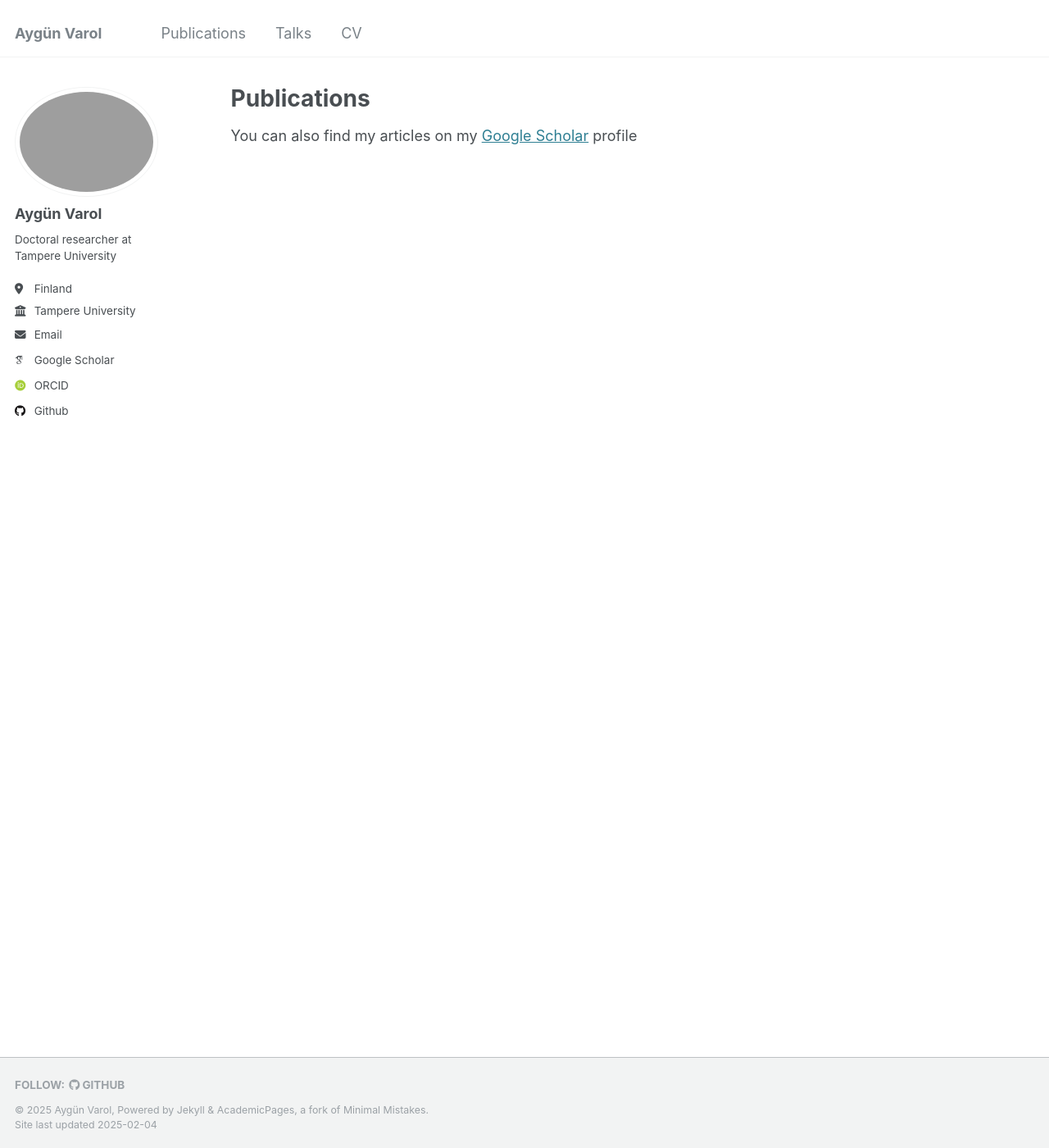
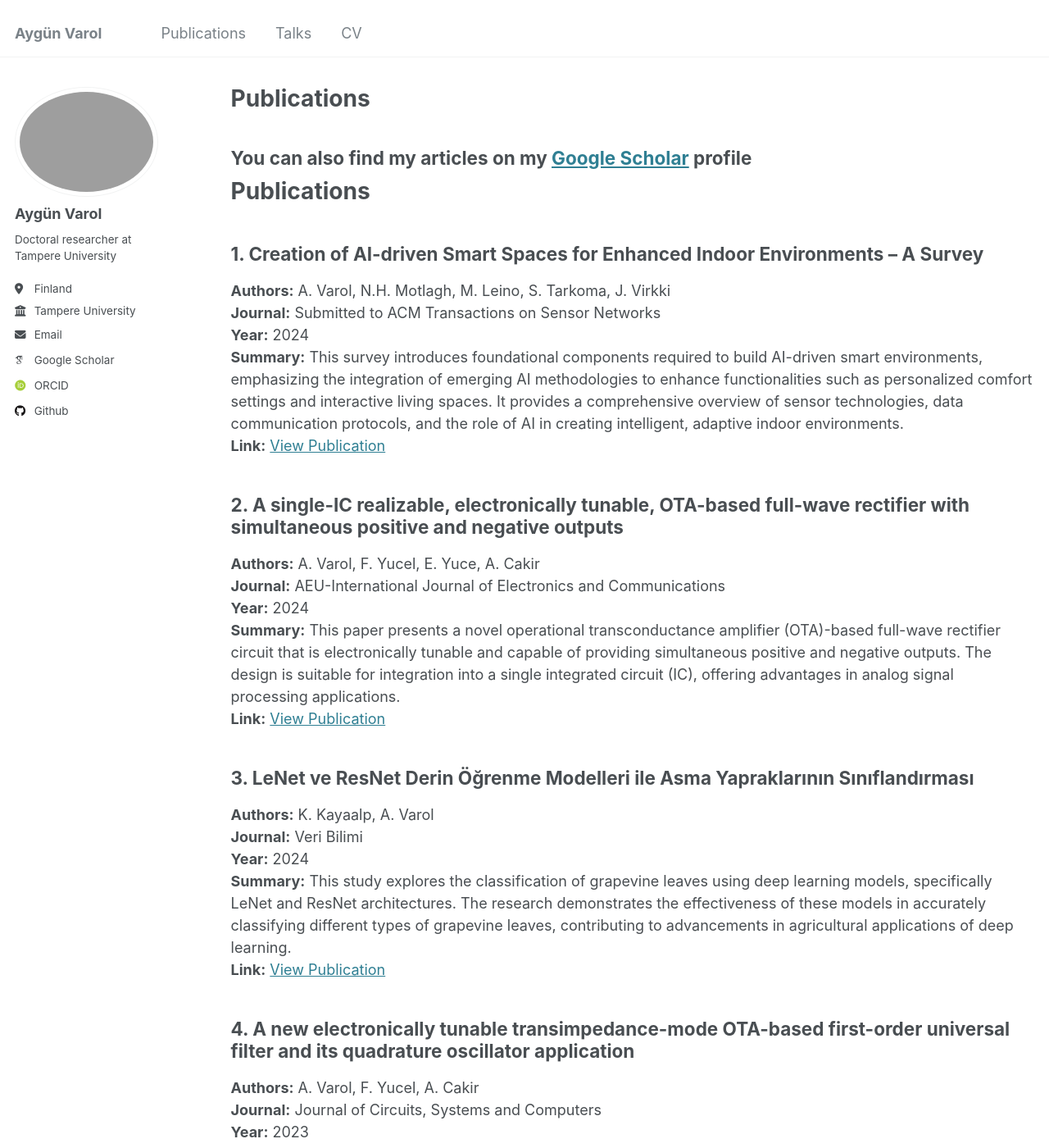
Before and after one commit to AygunVarol/aygunvarol.github.io, a Jekyll site: the page built from _pages/publications.md, in a window 1280 px wide and 1400 px high. Shown: the whole window at 82% size. Built offline with Jekyll 4.4.1, drawn with Linux system fonts in a browser that asks for light colours; some web fonts are replaced; some of the changed text lies outside the part shown.

Commit message:
Update publications.md

```diff
--- a/_pages/publications.md
+++ b/_pages/publications.md
@@ -6,7 +6,50 @@ author_profile: true
 ---
 
 You can also find my articles on my [Google Scholar](https://scholar.google.com/citations?user=ZDw8uCkAAAAJ&hl=en&oi=ao) profile
+-----
 
+# Publications
+
+## 1. Creation of AI-driven Smart Spaces for Enhanced Indoor Environments – A Survey
+
+**Authors:** A. Varol, N.H. Motlagh, M. Leino, S. Tarkoma, J. Virkki
+**Journal:** Submitted to ACM Transactions on Sensor Networks
+**Year:** 2024
+**Summary:** This survey introduces foundational components required to build AI-driven smart environments, emphasizing the integration of emerging AI methodologies to enhance functionalities such as personalized comfort settings and interactive living spaces. It provides a comprehensive overview of sensor technologies, data communication protocols, and the role of AI in creating intelligent, adaptive indoor environments.
+**Link:** [View Publication](https://arxiv.org/html/2412.14708v1)
+
+## 2. A single-IC realizable, electronically tunable, OTA-based full-wave rectifier with simultaneous positive and negative outputs
+
+**Authors:** A. Varol, F. Yucel, E. Yuce, A. Cakir
+**Journal:** AEU-International Journal of Electronics and Communications
+**Year:** 2024
+**Summary:** This paper presents a novel operational transconductance amplifier (OTA)-based full-wave rectifier circuit that is electronically tunable and capable of providing simultaneous positive and negative outputs. The design is suitable for integration into a single integrated circuit (IC), offering advantages in analog signal processing applications.
+**Link:** [View Publication](https://www.sciencedirect.com/science/article/pii/S143484112100374X)
+
+## 3. LeNet ve ResNet Derin Öğrenme Modelleri ile Asma Yapraklarının Sınıflandırması
+
+**Authors:** K. Kayaalp, A. Varol
+**Journal:** Veri Bilimi
+**Year:** 2024
+**Summary:** This study explores the classification of grapevine leaves using deep learning models, specifically LeNet and ResNet architectures. The research demonstrates the effectiveness of these models in accurately classifying different types of grapevine leaves, contributing to advancements in agricultural applications of deep learning.
+**Link:** [View Publication](https://dergipark.org.tr/en/pub/veri/issue/64219/955929)
+
+## 4. A new electronically tunable transimpedance-mode OTA-based first-order universal filter and its quadrature oscillator application
+
+**Authors:** A. Varol, F. Yucel, A. Cakir
+**Journal:** Journal of Circuits, Systems and Computers
+**Year:** 2023
+**Summary:** This paper introduces a novel transimpedance-mode first-order universal filter using operational transconductance amplifiers (OTAs). The proposed circuit is electronically tunable and can function as a quadrature oscillator, offering versatility in analog signal processing applications.
+**Link:** [View Publication](https://www.worldscientific.com/doi/abs/10.1142/S021812662350184X)
+
+## 5. A New Mobile Application for Physical Measurement in a Cellular Network
+
+**Authors:** A. Varol, B.K. Çetin
+**Journal:** Journal of Scientific Reports-A
+**Pages:** 178-200
+**Year:** 2020
+**Summary:** This research presents a mobile application designed for physical measurements within cellular networks. The application aims to provide accurate and efficient measurement capabilities, enhancing the analysis and optimization of cellular network performance.
+**Link:** [View Publication](https://dergipark.org.tr/en/pub/jesa/issue/55664/761354)
 
 
 
```
